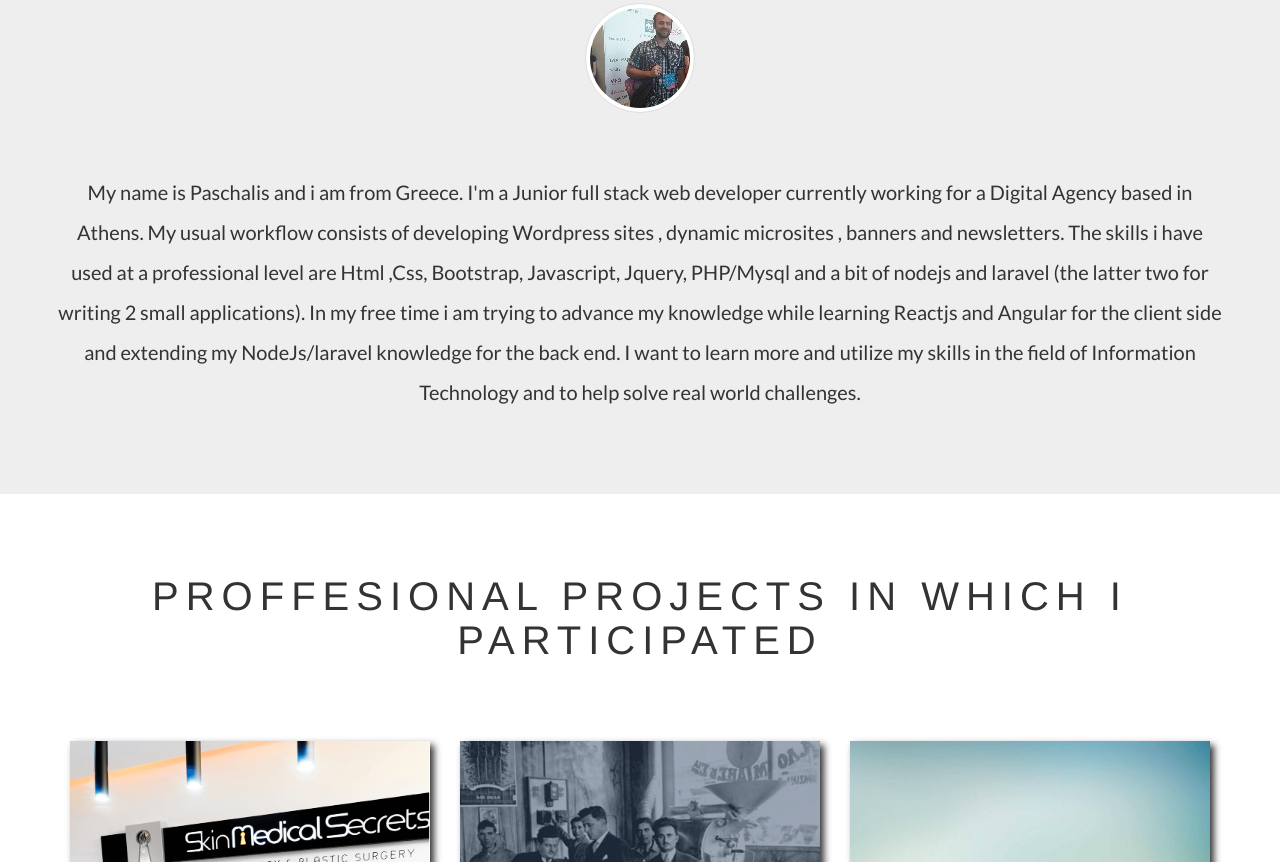
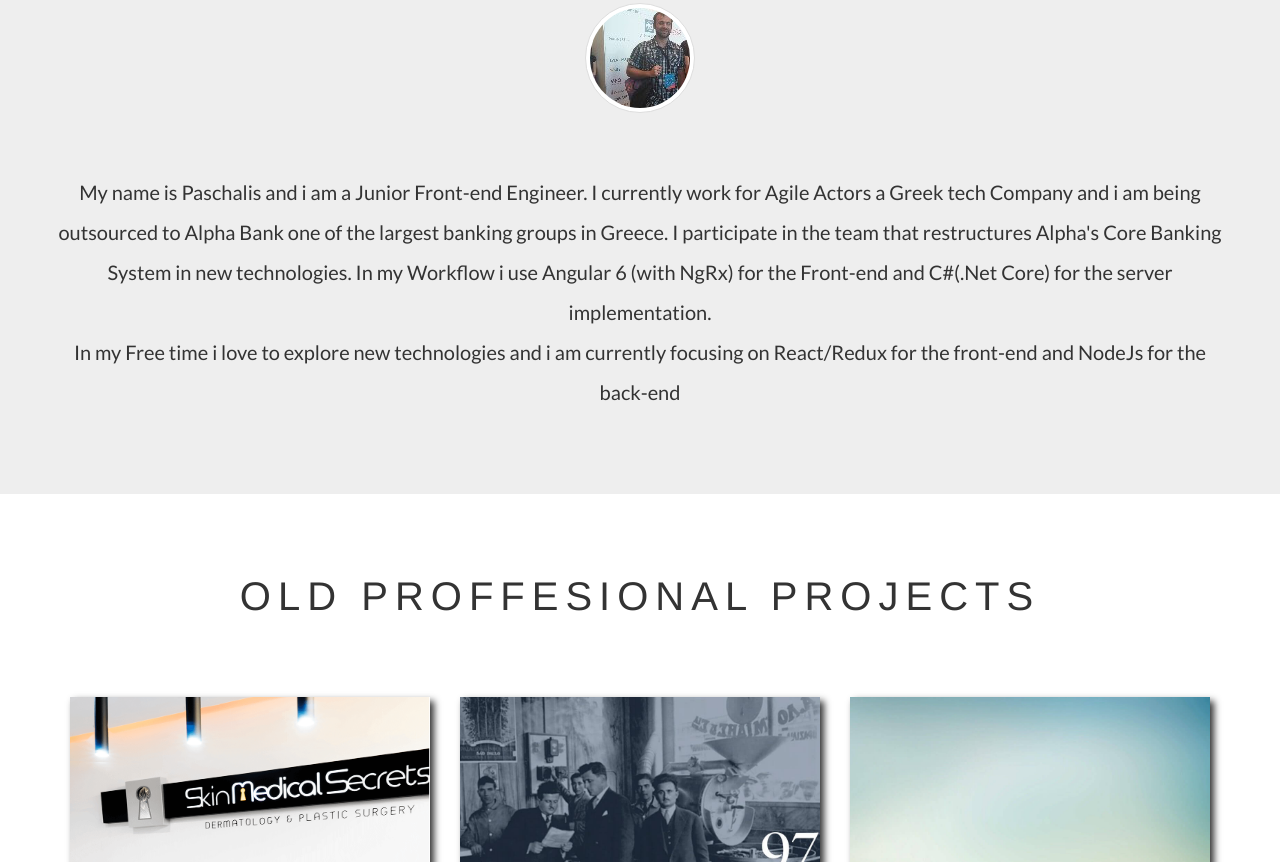
Before and after one commit to maendros/maendros.github.io, a plain HTML site: page index.html in a window 1280 px wide. Shown: the part 722-1584 px from the top of the page. Drawn offline with nearby package versions, Linux system fonts and the light colour scheme.

Commit message:
updating bio

```diff
--- a/index.html
+++ b/index.html
@@ -77,10 +77,11 @@
                 <div class="text-center about-content">
                     <h2>Hi there!</h2>
                     <img src="css/profile_tn.jpg" alt="about me" class="image-responsive img-circle img-thumbnail center-block">
-                    <p class="about-text">My name is Paschalis and i am from Greece. I'm a Junior full stack web developer currently working for a Digital Agency based in Athens. My
-                    usual workflow consists of developing Wordpress sites , dynamic microsites , banners and newsletters.  The skills i have used at a professional  level are Html ,Css, Bootstrap, Javascript, Jquery, PHP/Mysql and a bit of nodejs and laravel (the latter two for writing 2 small applications).
-                    In my free time i am trying to advance my knowledge while learning Reactjs and Angular for the client side and extending my NodeJs/laravel knowledge for the back end. I want to learn more and utilize my skills in the field of Information Technology and to help solve real world challenges.
-                    </p>
+                    <p class="about-text">My name is Paschalis and i am a Junior Front-end Engineer. I currently work for Agile Actors a Greek tech Company and
+                      i am being outsourced to Alpha Bank one of the largest banking groups in Greece. I participate in the team that restructures  Alpha's Core Banking System
+                      in new technologies. In my Workflow i use Angular 6 (with NgRx) for the Front-end and C#(.Net Core) for the server implementation. <br>
+                      In my Free time i love to explore new technologies and i am currently focusing on React/Redux for the front-end and NodeJs for the back-end
+                     </p>
                 </div>
             </div>
         </div>
@@ -90,7 +91,7 @@
     <section class="works scroll" id="works">
         <div class="container">
            <h2 class="text-center">
-            Proffesional projects in which I participated
+            Old Proffesional projects
            </h2>
 
            <div class="row">
```
